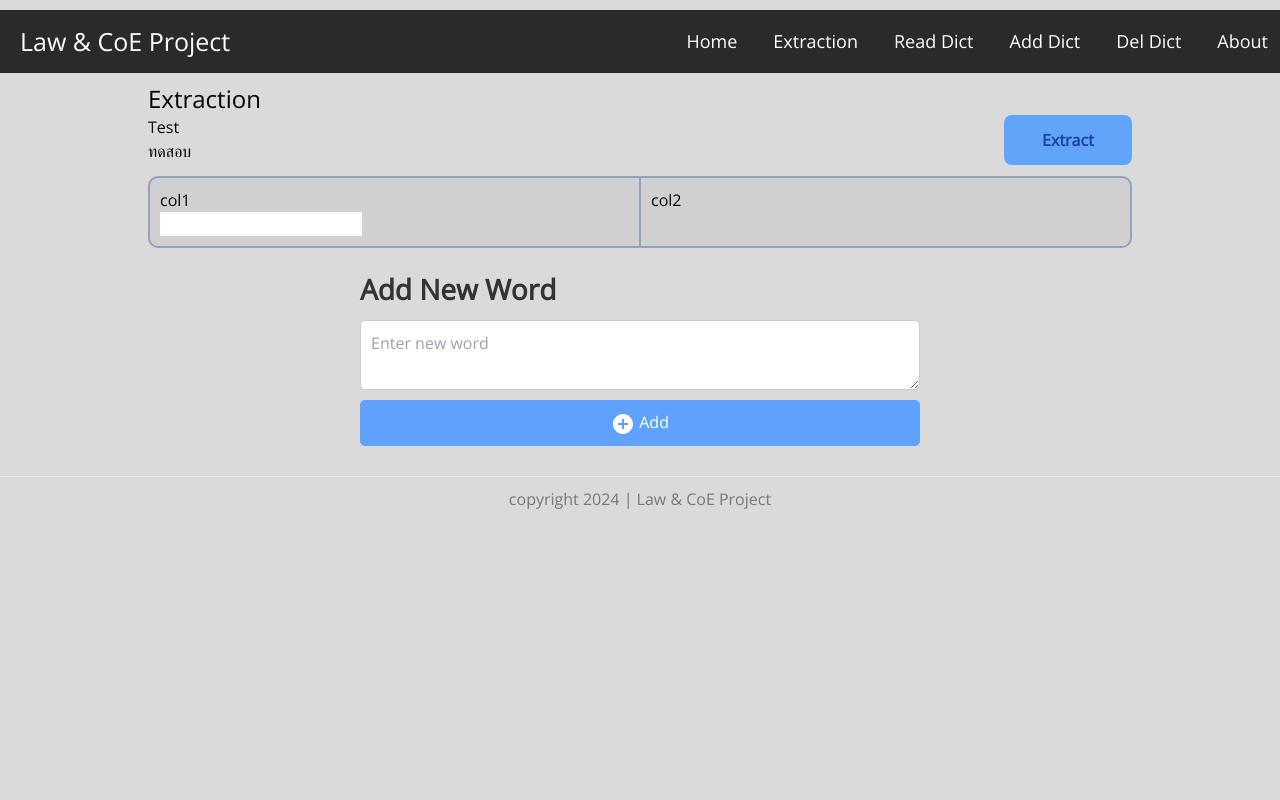
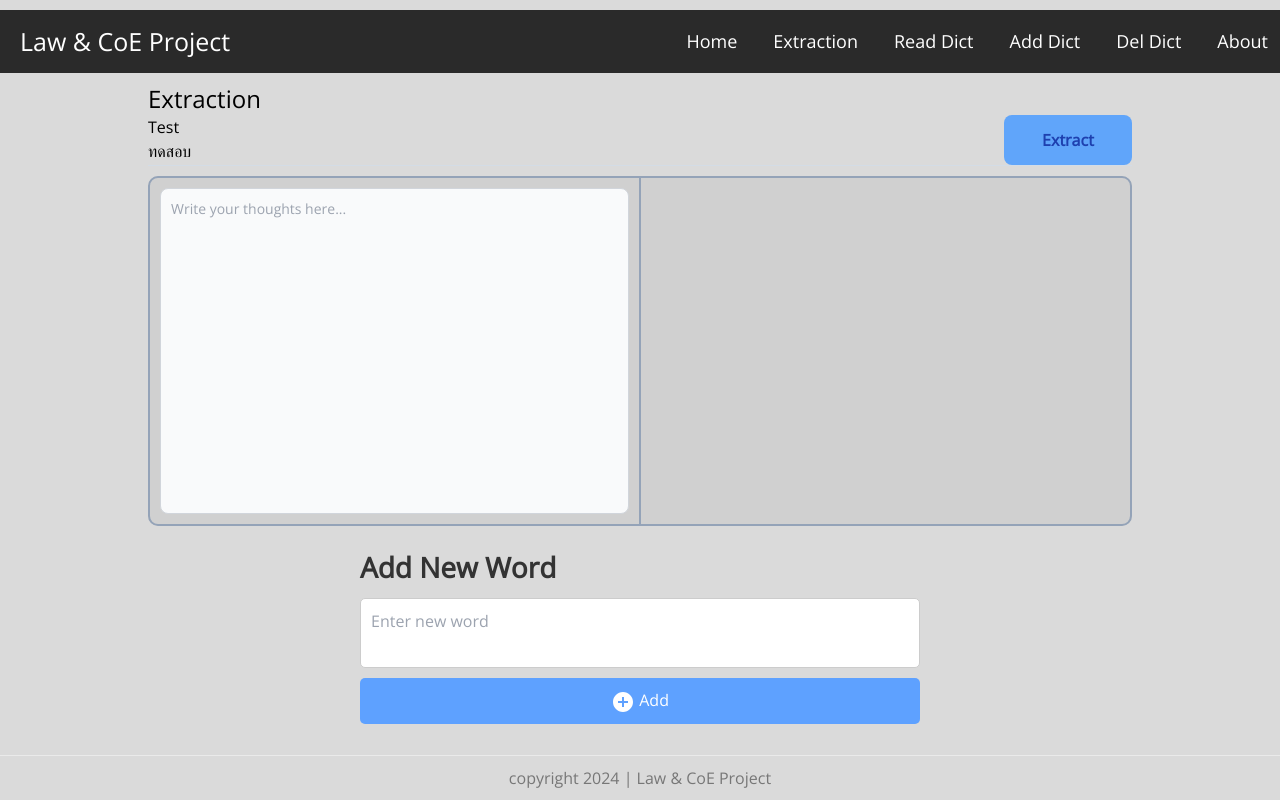
Before and after one commit to witayaporn/final-project, a Next.js app in the folder web/front/my-app/: page /extract in a window 1280 px wide. Built offline with nearby package versions, Linux system fonts and the light colour scheme; a web font is replaced by a local one.

Commit message:
optim layout interface display

```diff
--- a/web/front/my-app/components/Layout.js
+++ b/web/front/my-app/components/Layout.js
@@ -6,7 +6,7 @@ export default function Layout({children}) {
         <div>
          <Navbar/>
             {children}
-         <Footer/>
+         <Footer />
         </div>
     )
 }
--- a/web/front/my-app/pages/dict/add.js
+++ b/web/front/my-app/pages/dict/add.js
@@ -28,6 +28,9 @@ function Add() {
   const [newWord, setNewWord] = useState('');
 
   const handleChange = (event) => {
+    const textarea = event.target;
+    textarea.style.height = "auto"; // รีเซ็ตความสูงก่อนที่จะปรับขึ้นหรือลง
+    textarea.style.height = `${textarea.scrollHeight}px`; // ปรับความสูงเพื่อให้พอดีกับข้อความ
     setNewWord(event.target.value);
   };
 
@@ -59,7 +62,7 @@ function Add() {
         <textarea
           value={newWord}
           onChange={handleChange}
-          className="input h-50"
+          className="input h-50 resize-none w-full"
           placeholder="Enter new word"
         />
         <button type="submit" className="button">
--- a/web/front/my-app/pages/dict/del.js
+++ b/web/front/my-app/pages/dict/del.js
@@ -28,6 +28,9 @@ function del() {
   const [word, setWord] = useState('');
 
   const handleChange = (event) => {
+    const textarea = event.target;
+    textarea.style.height = "auto"; // รีเซ็ตความสูงก่อนที่จะปรับขึ้นหรือลง
+    textarea.style.height = `${textarea.scrollHeight}px`; // ปรับความสูงเพื่อให้พอดีกับข้อความ
     setWord(event.target.value);
   };
 
@@ -56,12 +59,12 @@ function del() {
   return (
     <div className="container">
         <h1 class="title">Del New Word</h1>
-        <form onClick={handleSubmit} className='form'>
-          <input
+        <form onSubmit={handleSubmit} className='form'>
+          <textarea
             type="text"
             value={word}
             onChange={handleChange}
-            className="input"
+            className="input h-50 resize-none w-full"
             placeholder="Enter del word"
           />
           <button type="submit" className="button">
--- a/web/front/my-app/pages/extract/index.js
+++ b/web/front/my-app/pages/extract/index.js
@@ -10,6 +10,11 @@ function About() {
   const [result, setResult] = useState([]);
 
   const handleTextChange = (event) => {
+    //const textareaRows = event.target.value.split('\n').length; // นับจำนวนบรรทัด
+    //event.target.rows = textareaRows; // กำหนด rows ของ textarea เท่ากับจำนวนบรรทัด
+    const textarea = event.target;
+    textarea.style.height = "auto"; // รีเซ็ตความสูงก่อนที่จะปรับขึ้นหรือลง
+    textarea.style.height = `${textarea.scrollHeight}px`; // ปรับความสูงเพื่อให้พอดีกับข้อความ
     setText(event.target.value);
   };
 
@@ -25,6 +30,7 @@ function About() {
       console.error('Error:', error);
     }
   };
+
 
   return (
     <div>
@@ -43,13 +49,13 @@ function About() {
       </div>
 
       <div className="wrapper">
+
         <div className="editor-wrapper">
-          <h1>col1</h1>
-          <input type="text" value={text} onChange={handleTextChange} />
+          {/* <textarea type="text" className='resize-none bg-orange-200' cols="50" rows="20" value={text} onChange={handleTextChange} /> */}
+          <textarea type="text" value={text} onChange={handleTextChange} className="resize-none block p-2.5 w-full min-h-full text-sm text-gray-900 bg-gray-50 rounded-lg border border-gray-300 focus:ring-blue-500 focus:border-blue-500 dark:bg-gray-700 dark:border-gray-600 dark:placeholder-gray-400 dark:text-white dark:focus:ring-blue-500 dark:focus:border-blue-500" placeholder="Write your thoughts here..."/>
         </div>
 
         <div className="terminal-wrapper">
-          <h1>col2</h1>
           <ul className="data-list2">
             {result.map((item, index) => (
               <li key={index} className='data-item2'>
--- a/web/front/my-app/styles/globals.css
+++ b/web/front/my-app/styles/globals.css
@@ -47,6 +47,9 @@ footer {
   margin-top: 10px;
   color: #777777;
   border-top: 1px solid #eaeaea;
+  position: fixed;
+  width: 100%;
+  bottom: 0;
 }
 
 table {
@@ -78,11 +81,12 @@ table {
   display: flex;
   background-color: rgb(208, 208, 208);
   border-radius: 10px;
+  /* height: calc(100vh - 230px); */
+  min-height: calc(100vh - 450px);
 }
 
 .editor-wrapper {
   position: relative;
-  /*height: calc(100vh - 230px);*/
   width: 50%;
   background: none;
   border-width: 2px;
@@ -184,6 +188,7 @@ table {
 
 .data-list2 {
   display: flex;
+  align-content:flex-start;
   flex-wrap: wrap; /* ให้รายการขึ้นบรรทัดใหม่เมื่อไม่พอที่จะจัดในบรรทัดเดียว */
   list-style: none;
   padding: 0;
@@ -205,7 +210,13 @@ table {
 }
 
 .data-item2 {
-  width: 33%; /* ให้แต่ละรายการมีความกว้างเท่ากับ 1/3 ของพื้นที่ของ div */
-  box-sizing: border-box; /* สำหรับความแน่ใจว่าความกว้างรวม padding และ border ด้วย */
-  padding: 5px; /* เพิ่ม padding เพื่อขอบเขตของรายการ */
+  font-size: 16px;
+  margin-bottom: 10px;
+  margin-right: 10px;
+  padding: 8px;
+  background-color: #f9f9f9;
+  border-radius: 8px;
+  box-shadow: 0 2px 4px rgba(0, 0, 0, 0.1);
+  transition: all 0.3s ease;
+  box-sizing: border-box;  /*สำหรับความแน่ใจว่าความกว้างรวม padding และ border ด้วย */
 }
```
Also changed, not shown: web/front/my-app/components/Footer.js (+4 -3 lines), 1 other file (tests, documents, lock files or other folders).
